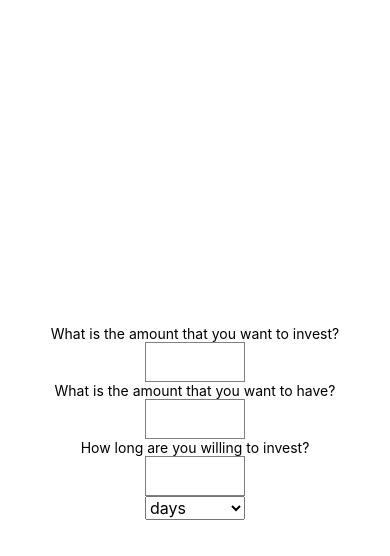
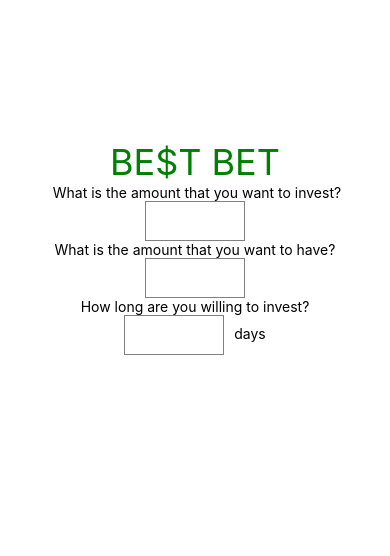
Before and after one commit to TheBestBetters/BestBet, a React Native app: screen / in a window 390 px wide. Shown: the top 556 px of the page. Built offline with nearby package versions, Linux system fonts and the light colour scheme.

Commit message:
Betting on the basics

```diff
--- a/App.js
+++ b/App.js
@@ -1,9 +1,11 @@
 import 'expo';
-import React from 'react';
+import React, { Component } from 'react';
 import {
-  Keyboard, Picker, PickerIOS, StyleSheet, TextInput, Text,
-  TouchableWithoutFeedback, View
+  Button, Keyboard, Picker, PickerIOS, StyleSheet, TextInput, Text,
+  TouchableWithoutFeedback, TouchableOpacity, View
 } from 'react-native';
+
+import Modal from "react-native-modal";
 
 const ALLOWABLE_MONTHS = 12;
 const ALLOWABLE_DAYS = 366;
@@ -27,15 +29,16 @@ function validateInvestmentMagnitude(instance) {
   }
 }
 
-export default class App extends React.Component {
+export default class App extends Component {
   constructor(props) {
     super(props);
     this.state = {
       amountToInvest: '',
       amountDesired: '',
       investmentPeriodMagnitude: '',
-      investmentPeriodUnits: '',
-      hasValidInvestmentMagnitude: true
+      investmentPeriodUnits: 'days',
+      hasValidInvestmentMagnitude: true,
+      isUnitModalOpen: false
     }
   }
   checkAndWarnInvestmentMagnitude() {
@@ -46,34 +49,59 @@ export default class App extends React.Component {
       hasValidInvestmentMagnitude: validateInvestmentMagnitude(this)
     });
   }
+  openUnitPicker() {
+    console.log('Open modal');
+    this.setState({
+      isUnitModalOpen: !this.state.isUnitModalOpen
+    });
+  }
   render() {
     return (
       <TouchableWithoutFeedback onPress={Keyboard.dismiss} accessible={false}>
+        <View style={{flex: 1, flexDirection: 'column'}}>
           <View style={styles.container}>
-          <Text>What is the amount that you want to invest?</Text>
+            <Text style={{fontSize: 36, color: '#008000' }}>BE$T BET</Text>
+            <Text> What is the amount that you want to invest?</Text>
             <TextInput
-            style={{height: 40, width: 100, borderColor: 'gray', borderWidth: 1}}
+              style={{height: 40, width: 100, borderColor: 'gray', borderWidth: 1,
+                      paddingBottom: 10}}
               multiline={false} keyboardType="numeric"
               onChangeText={(text) => this.setState({amountToInvest: text})}
               value={this.state.amountToInvest}
             />
             <Text>What is the amount that you want to have?</Text>
             <TextInput
-            style={{height: 40, width: 100, borderColor: 'gray', borderWidth: 1}}
+              style={{height: 40, width: 100, borderColor: 'gray', borderWidth: 1,
+                      paddingBottom: 10}}
               multiline={false} keyboardType="numeric"
               onChangeText={(text) => this.setState({amountDesired: text})}
               value={this.state.amountDesired}
             />
-          {/* <View style={{flex: 1, flexDirection: 'row'}}> */}
             <Text>How long are you willing to invest?</Text>
+            <View style={{height: 40, flexDirection: 'row', alignContent: 'center', justifyContent: 'center'}}>
               <TextInput
-              style={{height: 40, width: 100, borderColor: this.state.hasValidInvestmentMagnitude ? 'gray' : 'red' , borderWidth: 1}}
+                style={{
+                  flex: 1, height: 40, borderWidth: 1, maxWidth: 100,
+                  borderColor: this.state.hasValidInvestmentMagnitude ? 'gray' : 'red'}}
                 multiline={false} keyboardType="numeric"
                 onChangeText={(text) => this.setState({investmentPeriodMagnitude: text})}
                 value={this.state.investmentPeriodMagnitude}
               />
+              <Text style={{flex: 1, height: 40, paddingTop: 10, paddingLeft: 10, maxWidth: 100}}
+                    onPress={this.openUnitPicker.bind(this)}>
+                {this.state.investmentPeriodUnits}
+              </Text>
+            </View>
+            <Modal isVisible={this.state.isUnitModalOpen}
+                   style={{backgroundColor: 'white', paddingLeft: 22, paddingRight: 22,
+                           paddingTop: 0, paddingBottom: 0,
+                           maxHeight: 250, marginTop: 'auto',
+                           justifyContent: "center", alignItems: "center",
+                           borderRadius: 4, borderColor: "rgba(0, 0, 0, 0.1)"}}
+                   onBackdropPress={() => this.setState({ isUnitModalOpen: false })}>
+              <View>
                 <Picker
-              style={{ width: 100 }} mode="dropdown"
+                  style={{width: 100, bottom: 0}}
                   selectedValue={this.state.investmentPeriodUnits}
                   onValueChange={(itemValue, itemIndex) =>
                     this.setState({investmentPeriodUnits: itemValue},
@@ -82,7 +110,15 @@ export default class App extends React.Component {
                   <Picker.Item key="weeks" label="weeks" value="weeks" />
                   <Picker.Item key="months" label="months" value="months" />
                 </Picker>
-          {/* </View> */}
+                <TouchableOpacity onPress={this.openUnitPicker.bind(this)}>
+                  <Text style={{
+                    fontSize: 12, marginLeft: 'auto', marginRight: 'auto', marginBottom: 10}}>
+                    Close
+                  </Text>
+                </TouchableOpacity>
+              </View>
+            </Modal>
+          </View>
         </View>
       </TouchableWithoutFeedback>
     );
@@ -92,9 +128,8 @@ export default class App extends React.Component {
 const styles = StyleSheet.create({
   container: {
     flex: 1,
-    height: 100,
+    paddingTop: 140,
     backgroundColor: '#fff',
     alignItems: 'center',
-    justifyContent: 'center',
   },
 });
--- a/package.json
+++ b/package.json
@@ -4,7 +4,8 @@
   "dependencies": {
     "expo": "^26.0.0",
     "react": "16.3.0-alpha.1",
-    "react-native": "https://github.com/expo/react-native/archive/sdk-26.0.0.tar.gz"
+    "react-native": "https://github.com/expo/react-native/archive/sdk-26.0.0.tar.gz",
+    "react-native-modal": "^5.4.0"
   },
   "devDependencies": {
     "eslint-config-google": "^0.9.1"
```
Also changed, not shown: 1 other file (tests, documents, lock files or other folders). Lines whose indentation alone changed are shown as unchanged.
